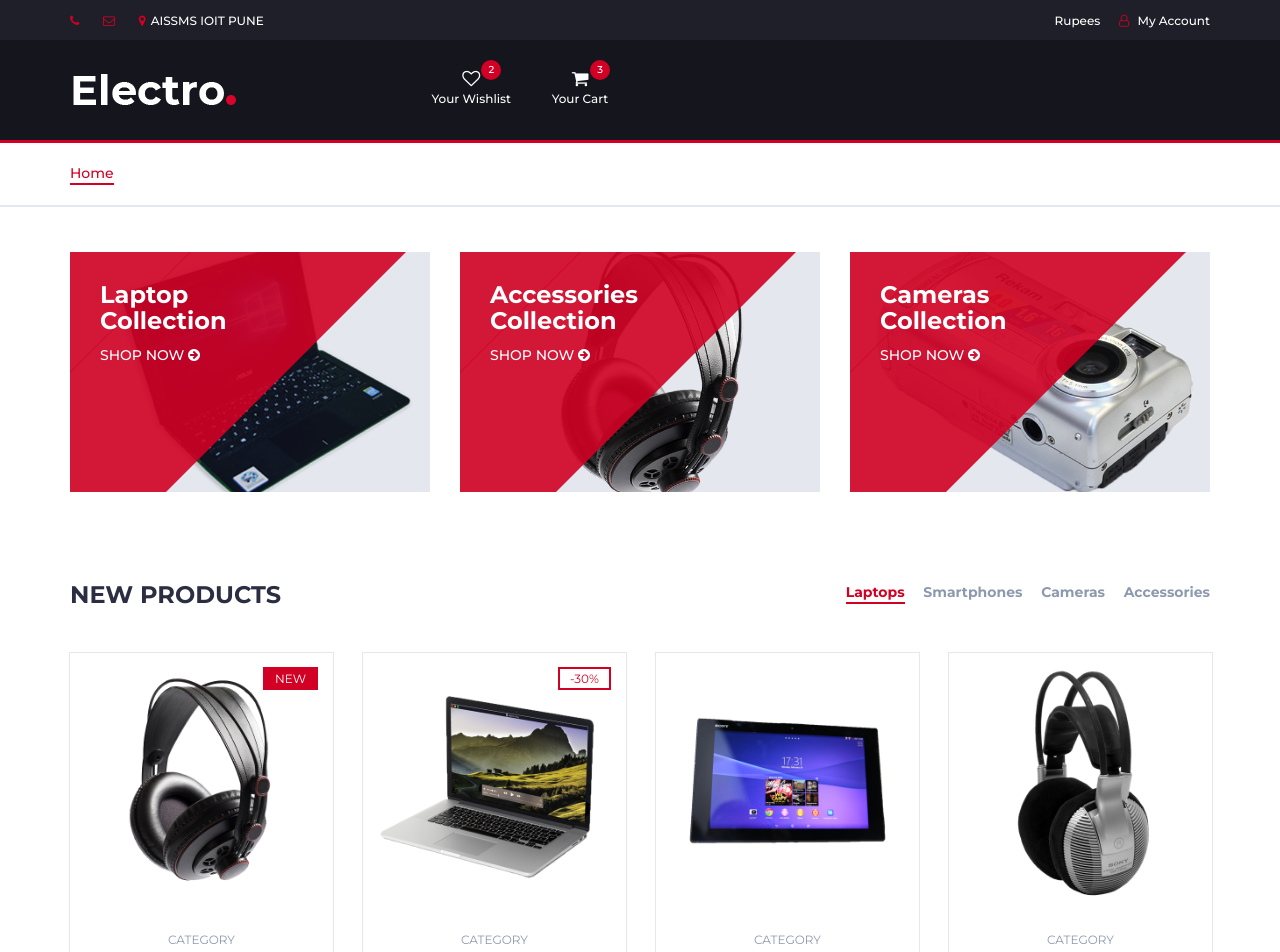
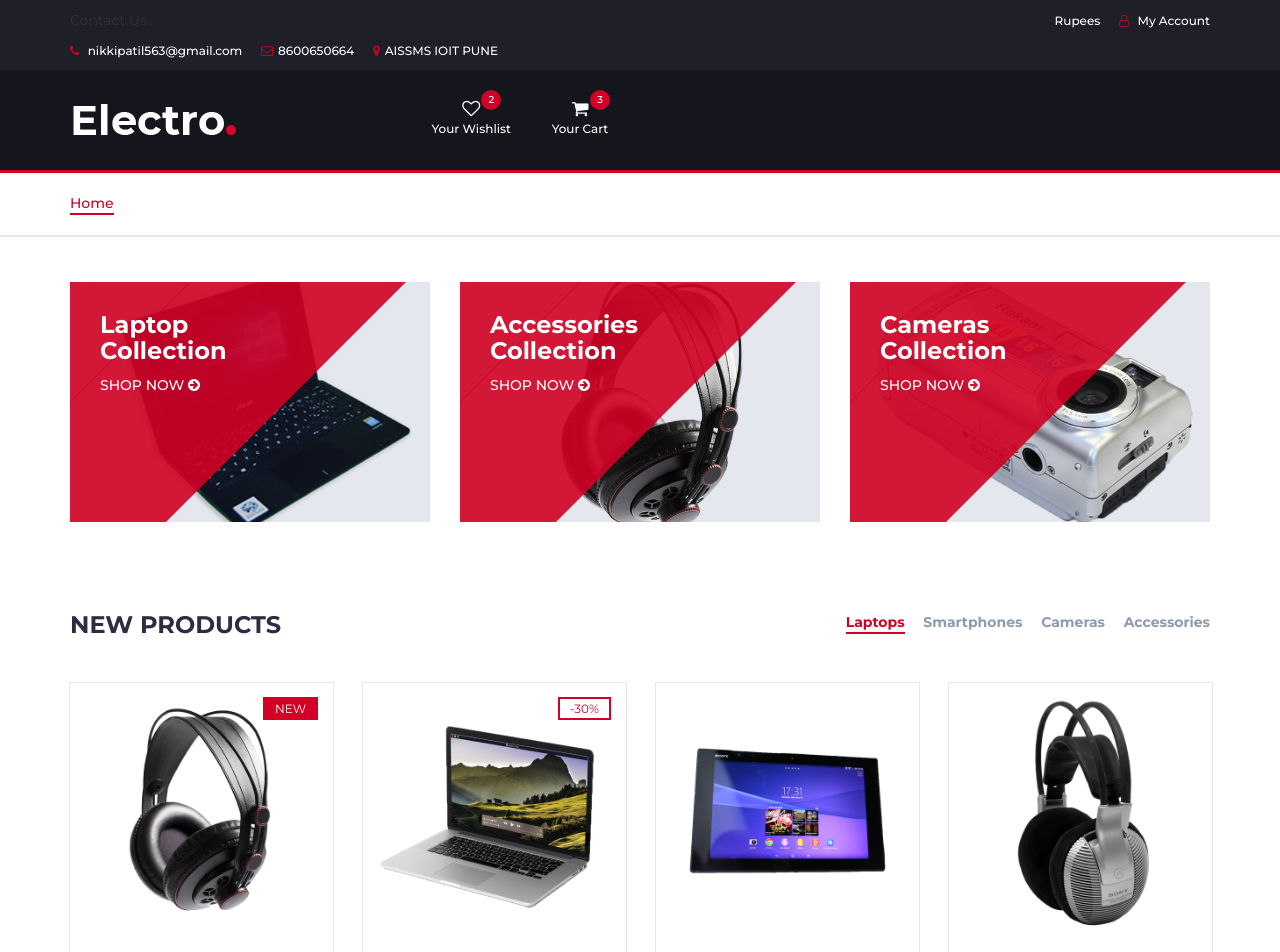
Before and after one commit to nikki563/Electro, a plain HTML site: page index.html in a window 1280 px wide. Shown: the top 952 px of the page. Drawn offline with Linux system fonts and the light colour scheme.

Commit message:
Update index.html

```diff
--- a/index.html
+++ b/index.html
@@ -42,8 +42,9 @@
 			<div id="top-header">
 				<div class="container">
 					<ul class="header-links pull-left">
-						<li><a href="#"><i class="fa fa-phone"></i>  </a></li>
-						<li><a href="#"><i class="fa fa-envelope-o"></i> </a></li>
+						<p>Contact Us</p>
+						<li><a href="#"><i class="fa fa-phone"></i> nikkipatil563@gmail.com </a></li>
+						<li><a href="#"><i class="fa fa-envelope-o"></i>8600650664 </a></li>
 						<li><a href="#"><i class="fa fa-map-marker"></i>AISSMS IOIT PUNE</a></li>
 					</ul>
 					<ul class="header-links pull-right">
```
